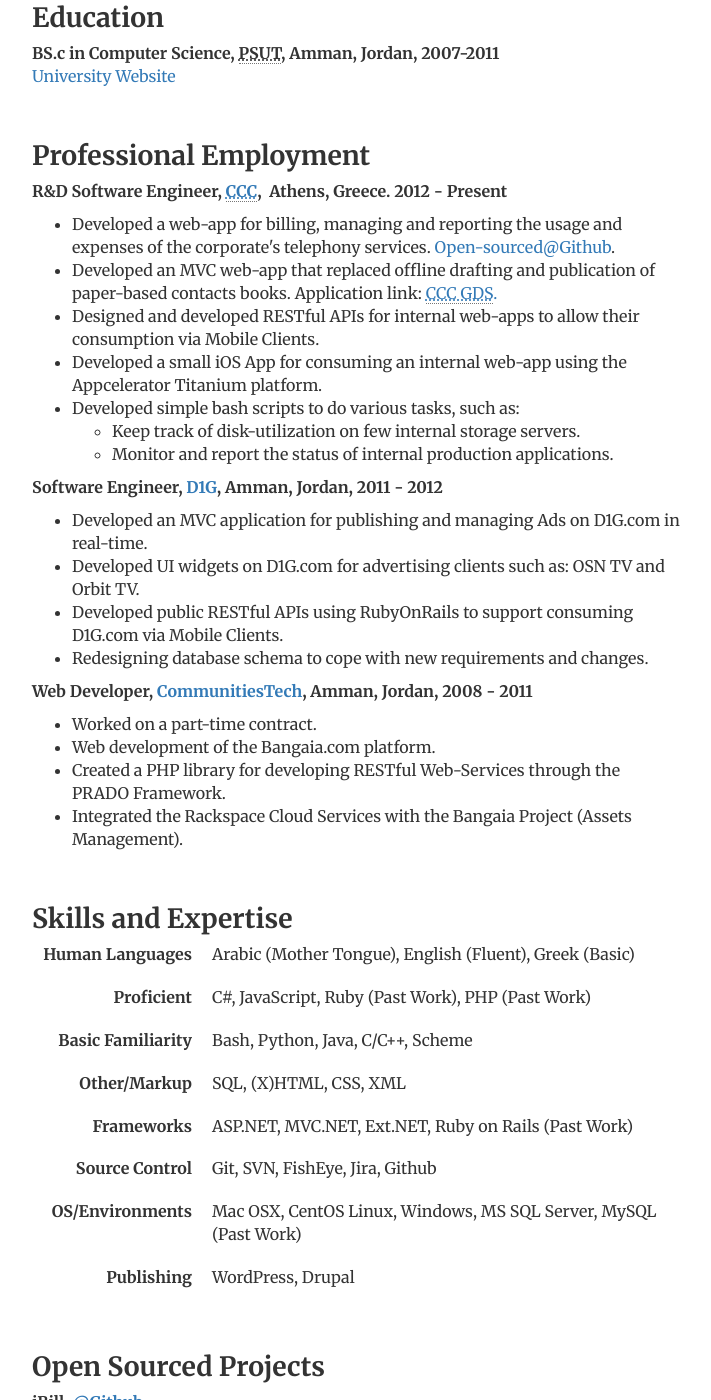
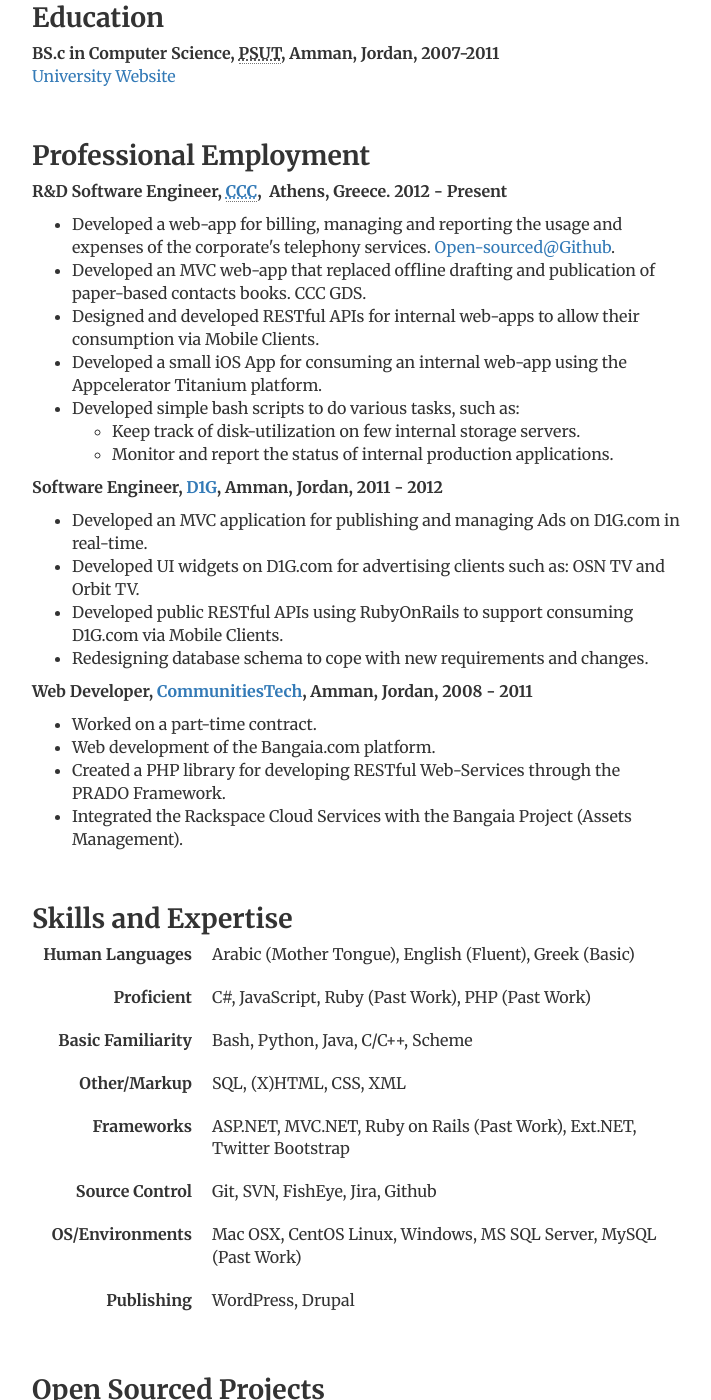
Before and after one commit to aalhour/aalhour.github.io, a Jekyll site: the page built from cv/index.html, in a window 1280 px wide and 1400 px high, scrolled down 524 px. Shown: the whole window, without its empty margins (284-995 px from the left). Built offline with Jekyll 4.4.1, drawn with Linux system fonts in a browser that asks for light colours.

Commit message:
Updated the CV.

```diff
--- a/cv/index.html
+++ b/cv/index.html
@@ -46,7 +46,7 @@
 
 	<ul>
 		<li>Developed a web-app for billing, managing and reporting the usage and expenses of the corporate's telephony services. <a target="_blank" href="https://github.com/LyncApps">Open-sourced@Github</a>.</li>
-		<li>Developed an MVC web-app that replaced offline drafting and publication of paper-based contacts books. Application link: <a target="_blank" href="https://apps.ccc.me/gds" title="CCC Group Directory Services."><abbr title="CCC Group Directory Services">CCC GDS</abbr>.</a></li>
+		<li>Developed an MVC web-app that replaced offline drafting and publication of paper-based contacts books. CCC GDS.</a></li>
 		<li>Designed and developed RESTful APIs for internal web-apps to allow their consumption via Mobile Clients.</li>
 		<li>Developed a small iOS App for consuming an internal web-app using the Appcelerator Titanium platform.</li>
 		<li>
@@ -102,7 +102,7 @@
 
 	<dl class="dl-horizontal">
 		<dt>Frameworks</dt>
-		<dd>ASP.NET, MVC.NET, Ext.NET, Ruby on Rails (Past Work)</dd>
+		<dd>ASP.NET, MVC.NET, Ruby on Rails (Past Work), Ext.NET, Twitter Bootstrap</dd>
 	</dl>
 
 	<dl class="dl-horizontal">
```
